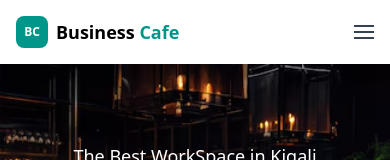
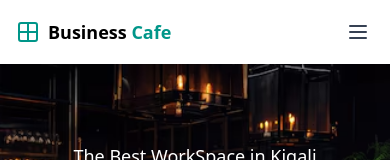
Before and after one commit to uwingabirejoselyne/solvit-landing-page-exercise, a React (Vite) app: page / in a window 390 px wide. Shown: the top 160 px of the page. Built offline with nearby package versions, Linux system fonts and the light colour scheme.

Commit message:
updated header

```diff
--- a/src/components/Header.jsx
+++ b/src/components/Header.jsx
@@ -1,38 +1,91 @@
-import React from 'react'
+"use client"
+
+import { useState } from "react"
+import { Grid2X2, X, Menu } from "lucide-react"
 
 export const Header = () => {
+  const [isMobileMenuOpen, setIsMobileMenuOpen] = useState(false)
+
+  const toggleMobileMenu = () => {
+    setIsMobileMenuOpen(!isMobileMenuOpen)
+  }
+
+  const closeMobileMenu = () => {
+    setIsMobileMenuOpen(false)
+  }
+
   return (
-    <header className="flex justify-between items-center h-16 sm:h-20 md:h-24 bg-white text-black px-4 sm:px-8 md:px-16 lg:px-24 py-4 font-bold text-base sm:text-lg md:text-xl shadow-sm">
+    <>
+      <header className="flex justify-between items-center h-16 sm:h-20 md:h-24 bg-white text-black px-4 sm:px-8 md:px-16 lg:px-24 py-4 font-bold text-base sm:text-lg md:text-xl shadow-sm relative z-50">
         <div className="flex items-center">
-        <div className="w-8 h-8 sm:w-10 sm:h-10 bg-teal-600 rounded-lg flex items-center justify-center mr-2 sm:mr-3">
-          <span className="text-white font-bold text-xs sm:text-sm">BC</span>
-        </div>
+          <Grid2X2 className="w-6 h-6 sm:w-8 sm:h-8 text-teal-600 mr-2 sm:mr-3" />
           <span className="text-lg sm:text-xl md:text-2xl">
             Business <span className="text-teal-600">Cafe</span>
           </span>
         </div>
 
-      <div className="hidden sm:flex gap-2 md:gap-4 lg:gap-6">
-        <a href="" className="hover:text-teal-600 transition-colors duration-200">
+        <nav className="hidden sm:flex gap-2 md:gap-4 lg:gap-6">
+          <a href="#" className="hover:text-teal-600 transition-colors duration-200">
             <span className="text-teal-600">Home</span>
           </a>
-        <a href="" className="hover:text-teal-600 transition-colors duration-200">
+          <a href="#" className="hover:text-teal-600 transition-colors duration-200">
             Space
           </a>
-        <a href="" className="hover:text-teal-600 transition-colors duration-200">
+          <a href="#" className="hover:text-teal-600 transition-colors duration-200">
             About
           </a>
-        <a href="" className="hover:text-teal-600 transition-colors duration-200">
+          <a href="#" className="hover:text-teal-600 transition-colors duration-200">
             Contact
           </a>
+        </nav>
+
+        <button
+          onClick={toggleMobileMenu}
+          className="sm:hidden flex items-center justify-center w-8 h-8 cursor-pointer"
+          aria-label="Toggle mobile menu"
+        >
+          {isMobileMenuOpen ? <X className="w-6 h-6 text-gray-700" /> : <Menu className="w-6 h-6 text-gray-700" />}
+        </button>
+      </header>
+
+      {isMobileMenuOpen && (
+        <div className="sm:hidden fixed top-16 left-0 right-0 bg-white shadow-lg border-t border-gray-200 z-40">
+          <nav className="flex flex-col py-4">
+            <a
+              href="#"
+              onClick={closeMobileMenu}
+              className="px-4 sm:px-8 py-3 text-teal-600 font-semibold hover:bg-teal-50 transition-colors duration-200"
+            >
+              Home
+            </a>
+            <a
+              href="#"
+              onClick={closeMobileMenu}
+              className="px-4 sm:px-8 py-3 text-gray-700 font-semibold hover:bg-teal-50 hover:text-teal-600 transition-colors duration-200"
+            >
+              Space
+            </a>
+            <a
+              href="#"
+              onClick={closeMobileMenu}
+              className="px-4 sm:px-8 py-3 text-gray-700 font-semibold hover:bg-teal-50 hover:text-teal-600 transition-colors duration-200"
+            >
+              About
+            </a>
+            <a
+              href="#"
+              onClick={closeMobileMenu}
+              className="px-4 sm:px-8 py-3 text-gray-700 font-semibold hover:bg-teal-50 hover:text-teal-600 transition-colors duration-200"
+            >
+              Contact
+            </a>
+          </nav>
         </div>
+      )}
 
-      {/* Mobile menu indicator */}
-      <div className="sm:hidden flex flex-col gap-1 cursor-pointer">
-        <div className="w-5 h-0.5 bg-gray-700"></div>
-        <div className="w-5 h-0.5 bg-gray-700"></div>
-        <div className="w-5 h-0.5 bg-gray-700"></div>
-      </div>
-    </header>
+      {isMobileMenuOpen && (
+        <div className="sm:hidden fixed inset-0 bg-black bg-opacity-25 z-30" onClick={closeMobileMenu} />
+      )}
+    </>
   )
 }
--- a/src/components/WhyChooseUs.jsx
+++ b/src/components/WhyChooseUs.jsx
@@ -1,4 +1,4 @@
-import { BenefitCard } from "./cards/BenefitCard";
+import { BenefitCard } from "./cards/BenefitCard"
 
 export const WhyChooseUs = () => {
   const benefits = [
@@ -26,37 +26,31 @@ export const WhyChooseUs = () => {
       title: "outdoor space",
       description: "Lorem ipsum dolor sit amet, consectetur adipiscing elit.",
     },
-  ];
+  ]
 
   return (
     <div className="py-12 sm:py-16 md:py-20 lg:py-24 px-4 sm:px-8 md:px-16 lg:px-24 bg-white">
       <div className="max-w-7xl mx-auto">
         <div className="text-center space-y-4 sm:space-y-6 md:space-y-8 mb-12 sm:mb-16 md:mb-20">
-          <h3 className="text-teal-600 font-semibold text-lg sm:text-xl">
-            Your Benefits
-          </h3>
+          <h3 className="text-teal-600 font-semibold text-lg sm:text-xl">Your Benefits</h3>
           <h2 className="text-3xl sm:text-4xl md:text-5xl lg:text-6xl font-bold text-black leading-tight">
             Why Choose Us
           </h2>
           <p className="text-base sm:text-lg md:text-xl text-gray-600 leading-relaxed max-w-3xl mx-auto">
-            Unleash your productivity with our premium workspace solutions.
-            Elevate your work game and join the winning team today.
+            Unleash your productivity with our premium workspace solutions. Elevate your work game and join the winning
+            team today.
           </p>
         </div>
 
         <div className="block lg:hidden space-y-6">
           {benefits.map((benefit, index) => (
-            <BenefitCard
-              key={index}
-              title={benefit.title}
-              description={benefit.description}
-            />
+            <BenefitCard key={index} title={benefit.title} description={benefit.description} />
           ))}
 
-          <div className="w-full h-[300px] overflow-hidden">
+          <div className="w-full h-[300px] rounded-lg overflow-hidden">
             <img
               src="https://icowork-static-prd.s3.amazonaws.com/media/spaces/89/_MG_1688_1.jpg"
-              alt="Office"
+              alt="Modern office workspace with pendant lights and seating areas"
               className="w-full h-full object-cover"
             />
           </div>
@@ -66,52 +60,34 @@ export const WhyChooseUs = () => {
           <div className="relative flex justify-center items-center min-h-[800px]">
             <div className="w-80 h-96 rounded-lg overflow-hidden shadow-lg z-10">
               <img
-                src="/placeholder.svg?height=400&width=600"
+                src="https://icowork-static-prd.s3.amazonaws.com/media/spaces/89/_MG_1688_1.jpg"
                 alt="Modern office workspace with pendant lights and seating areas"
                 className="w-full h-full object-cover"
               />
             </div>
 
             <div className="absolute left-0 top-8">
-              <BenefitCard
-                title={benefits[0].title}
-                description={benefits[0].description}
-              />
+              <BenefitCard title={benefits[0].title} description={benefits[0].description} />
             </div>
             <div className="absolute left-0 top-1/2 -translate-y-1/2">
-              <BenefitCard
-                title={benefits[1].title}
-                description={benefits[1].description}
-              />
+              <BenefitCard title={benefits[1].title} description={benefits[1].description} />
             </div>
             <div className="absolute left-0 bottom-8">
-              <BenefitCard
-                title={benefits[2].title}
-                description={benefits[2].description}
-              />
+              <BenefitCard title={benefits[2].title} description={benefits[2].description} />
             </div>
 
             <div className="absolute right-0 top-8">
-              <BenefitCard
-                title={benefits[3].title}
-                description={benefits[3].description}
-              />
+              <BenefitCard title={benefits[3].title} description={benefits[3].description} />
             </div>
             <div className="absolute right-0 top-1/2 -translate-y-1/2">
-              <BenefitCard
-                title={benefits[4].title}
-                description={benefits[4].description}
-              />
+              <BenefitCard title={benefits[4].title} description={benefits[4].description} />
             </div>
             <div className="absolute right-0 bottom-8">
-              <BenefitCard
-                title={benefits[5].title}
-                description={benefits[5].description}
-              />
+              <BenefitCard title={benefits[5].title} description={benefits[5].description} />
             </div>
           </div>
         </div>
       </div>
     </div>
-  );
-};
+  )
+}
```
Lines whose indentation alone changed are shown as unchanged.
